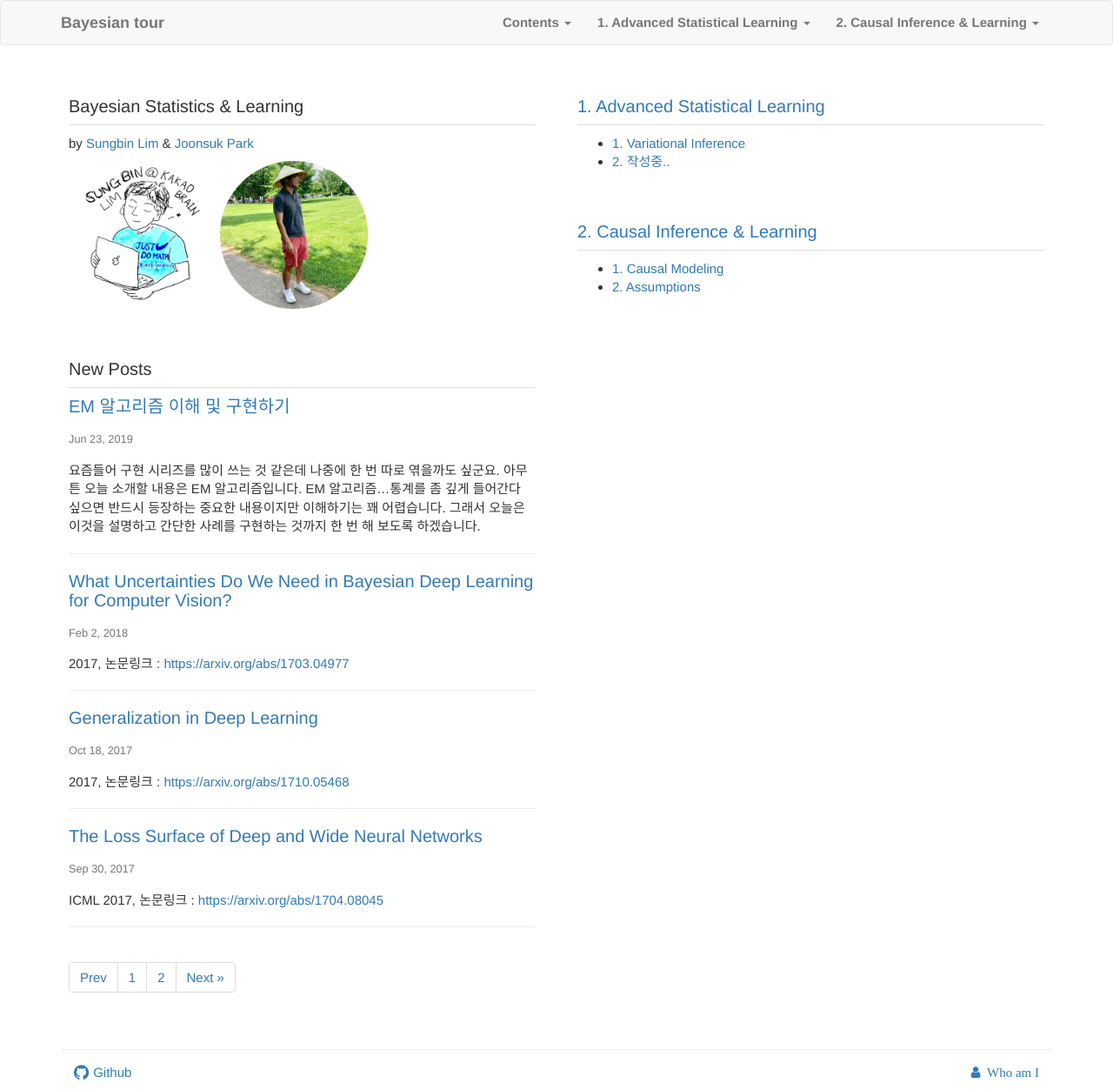
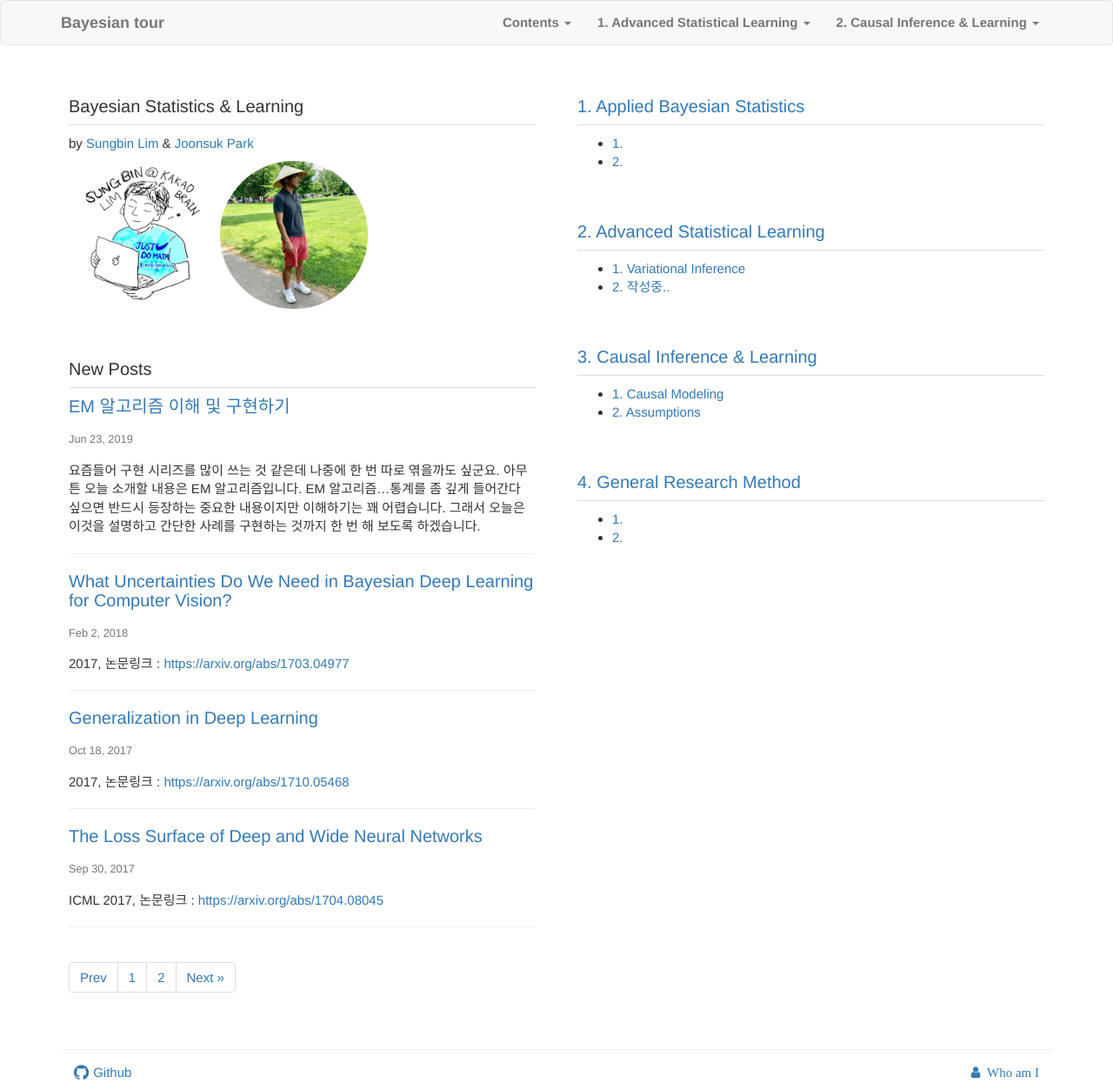
Before and after one commit to bayestour/blog, a Jekyll site: the page built from index.html, in a window 1280 px wide. Shown: the whole page at 87% size. Built offline with Jekyll 4.4.1, drawn with Linux system fonts in a browser that asks for light colours; nearby versions of some CDN libraries; library files that are not in the unit come from our copies; the list of posts is cut into pages by our own code.

Commit message:
update post and index

```diff
--- a/index.html
+++ b/index.html
@@ -154,18 +154,32 @@ title: Bayesian tour
 
   <div class="col-sm-12 col-md-6">
     <div class="well-sm">
-      <h3><a href="{{ site.baseurl }}/docs/asl/0">1. Advanced Statistical Learning</a></h3>
+      <h3><a href="{{ site.baseurl }}/docs/abs/0">1. Applied Bayesian Statistics</a></h3>
+      <ul>
+        <li><a href="{{ site.baseurl }}/docs/abs/0100"> 1. </a></li>
+        <li><a href="{{ site.baseurl }}/docs/abs/0200"> 2. </a></li>
+      </ul>
+    </div>
+    <div class="well-sm">
+      <h3><a href="{{ site.baseurl }}/docs/asl/0">2. Advanced Statistical Learning</a></h3>
       <ul>
         <li><a href="{{ site.baseurl }}/docs/asl/0100"> 1. Variational Inference </a></li>
         <li><a href="{{ site.baseurl }}/docs/asl/0200"> 2. 작성중.. </a></li>
       </ul>
     </div>
     <div class="well-sm">
-      <h3><a href="{{ site.baseurl }}/docs/cml/0">2. Causal Inference & Learning</a></h3>
+      <h3><a href="{{ site.baseurl }}/docs/cml/0">3. Causal Inference & Learning</a></h3>
       <ul>
         <li><a href="{{ site.baseurl }}/docs/cml/0100"> 1. Causal Modeling </a></li>
         <li><a href="{{ site.baseurl }}/docs/cml/0200"> 2. Assumptions </a></li>
       </ul>
     </div>
+    <div class="well-sm">
+      <h3><a href="{{ site.baseurl }}/docs/cml/0">4. General Research Method</a></h3>
+      <ul>
+        <li><a href="{{ site.baseurl }}/docs/grm/0100"> 1. </a></li>
+        <li><a href="{{ site.baseurl }}/docs/grm/0200"> 2. </a></li>
+      </ul>
+    </div>
   </div>
 </div>
```
Also changed, not shown: _posts/2019-06-23-EM_algorithm.md (+7 -7 lines).
